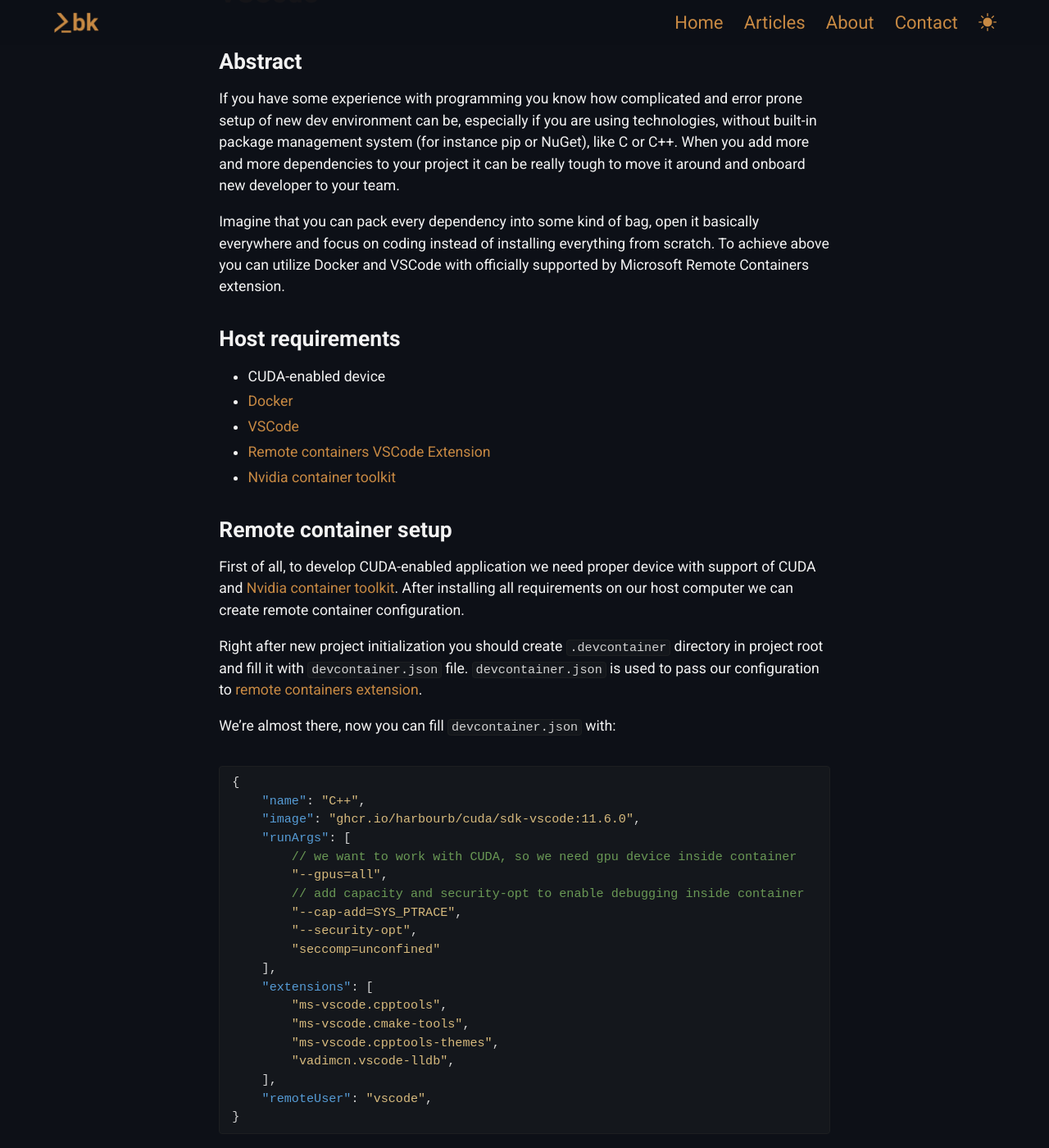
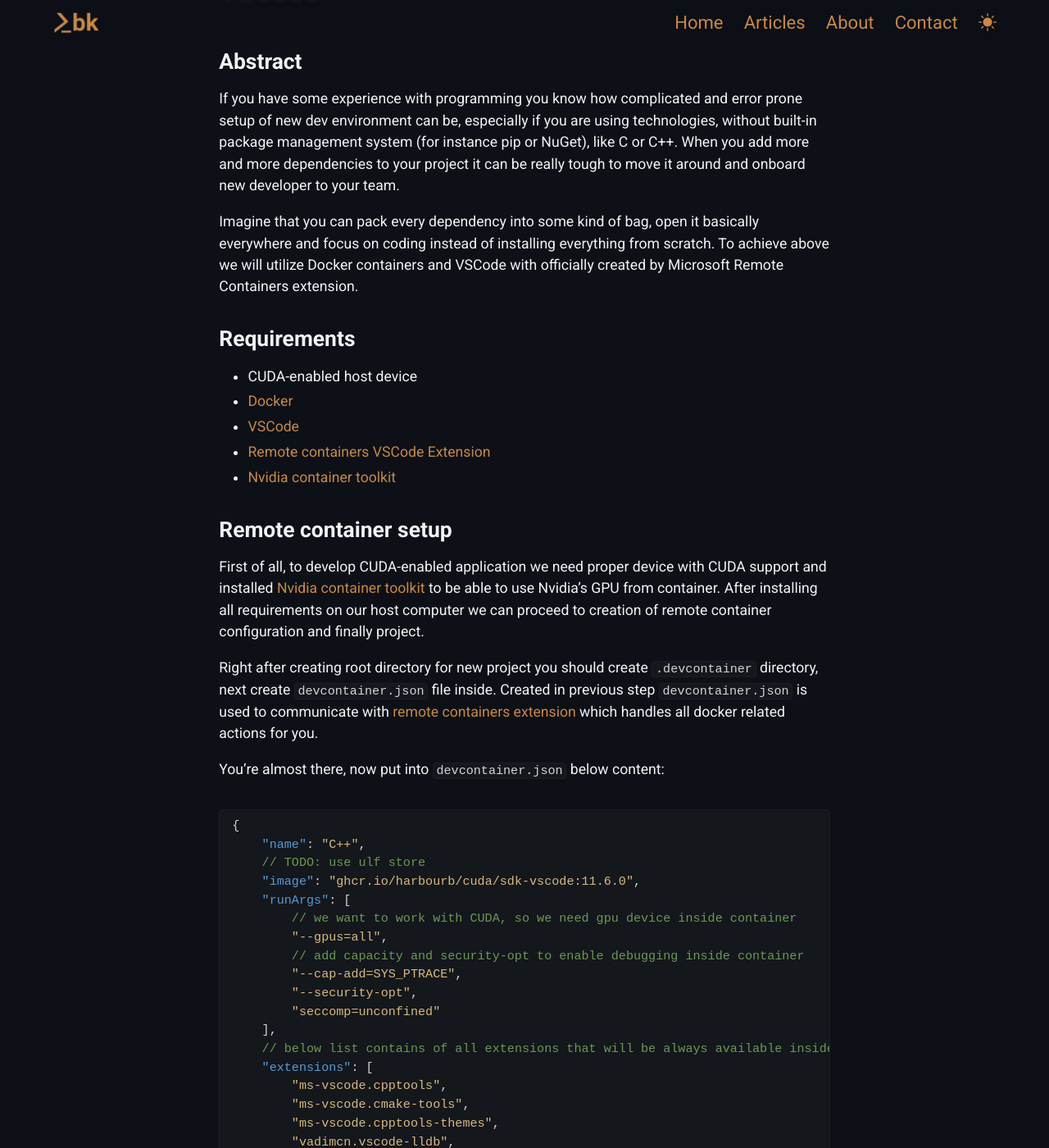
Before and after one commit to kbegiedza/kbegiedza.github.io, a Jekyll site: the page built from tutorials/_posts/2022-04-17-setup-cuda-developement-with-vscode.md, in a window 1280 px wide and 1400 px high, scrolled down 590 px. Shown: the whole window at 82% size. Built offline with Jekyll 4.4.1, drawn with Linux system fonts in a browser that asks for light colours; nearby versions of some CDN libraries; comment, search, counter and statistics services are not loaded; some of the changed text lies outside the part shown.

Commit message:
content++

````diff
--- a/tutorials/_posts/2022-04-17-setup-cuda-developement-with-vscode.md
+++ b/tutorials/_posts/2022-04-17-setup-cuda-developement-with-vscode.md
@@ -13,10 +13,10 @@
 If you have some experience with programming you know how complicated and error prone setup of new dev environment can be, especially if you are using technologies, without built-in package management system (for&nbsp;instance pip or NuGet), like C or C++. When you add more and more dependencies to your project it can be really tough to move it around and onboard new developer to your team.
 
 Imagine that you can pack every dependency into some kind of bag, open it basically everywhere and focus on coding instead of installing everything from scratch.
-To achieve above you can utilize Docker and VSCode with officially supported by Microsoft Remote Containers extension.
+To achieve above we will utilize Docker containers and VSCode with officially created by Microsoft Remote Containers extension.
 
-### Host requirements
-* CUDA-enabled device
+### Requirements
+* CUDA-enabled host device
 * [Docker](https://www.docker.com/)
 * [VSCode](https://code.visualstudio.com/)
 * [Remote containers VSCode Extension](https://code.visualstudio.com/docs/remote/containers)
@@ -24,16 +24,17 @@
 
 ### Remote container setup
 
-First of all, to develop CUDA-enabled application we need proper device with support of CUDA and [Nvidia container toolkit](https://docs.nvidia.com/datacenter/cloud-native/container-toolkit/install-guide.html).
-After installing all requirements on our host computer we can create remote container configuration.
+First of all, to develop CUDA-enabled application we need proper device with CUDA support and installed [Nvidia&nbsp;container&nbsp;toolkit](https://docs.nvidia.com/datacenter/cloud-native/container-toolkit/install-guide.html) to be able to use Nvidia's GPU from container.
+After installing all requirements on our host computer we can proceed to creation of remote container configuration and finally project.
 
-Right after new project initialization you should create `.devcontainer` directory in project root and fill it with `devcontainer.json` file.
-`devcontainer.json` is used to pass our configuration to [remote containers extension](https://code.visualstudio.com/docs/remote/containers).
+Right after creating root directory for new project you should create `.devcontainer` directory, next create `devcontainer.json` file inside.
+Created in previous step `devcontainer.json` is used to communicate with [remote containers extension](https://code.visualstudio.com/docs/remote/containers) which handles all docker related actions for you.
 
-We're almost there, now you can fill `devcontainer.json` with:
+You're almost there, now put into `devcontainer.json` below content:
 ```jsonc
 {
     "name": "C++",
+    // TODO: use ulf store
     "image": "ghcr.io/harbourb/cuda/sdk-vscode:11.6.0",
     "runArgs": [
         // we want to work with CUDA, so we need gpu device inside container
@@ -43,6 +44,7 @@
         "--security-opt",
         "seccomp=unconfined"
     ],
+    // below list contains of all extensions that will be always available inside container
     "extensions": [
         "ms-vscode.cpptools",
         "ms-vscode.cmake-tools",
@@ -53,7 +55,7 @@
 }
 ```
 
-Once above configuration is ready you can jump into container by selecting `Reopen in container` option from command palette (`Ctrl + Shift + P`)
+Once above configuration is ready you can jump into container by selecting `Reopen in container` option from command palette (`Ctrl + Shift + P`) or by clicking in green button in bottom left corner of the VSCode window.
 
 {: .post-image}
 ![Reopen in container example](../../assets/img/20220417/reopen-in-container.png)
````
